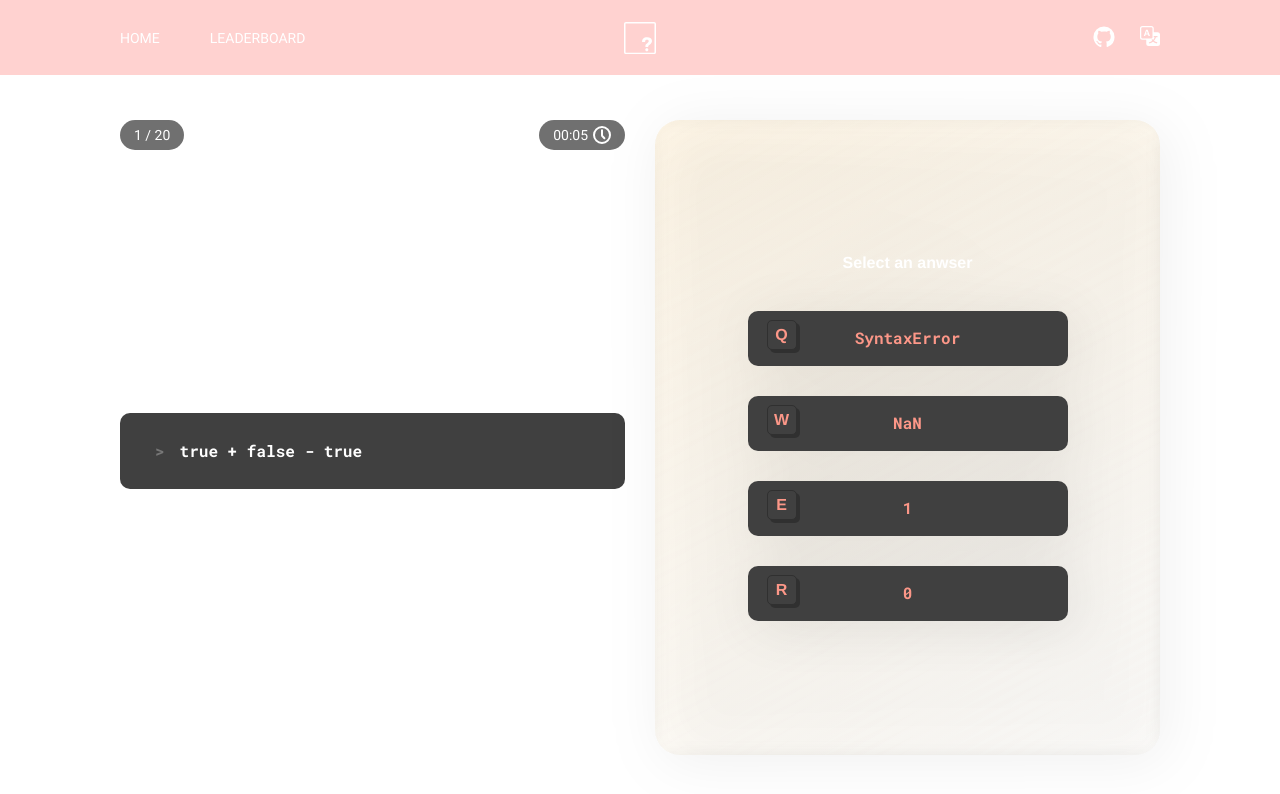
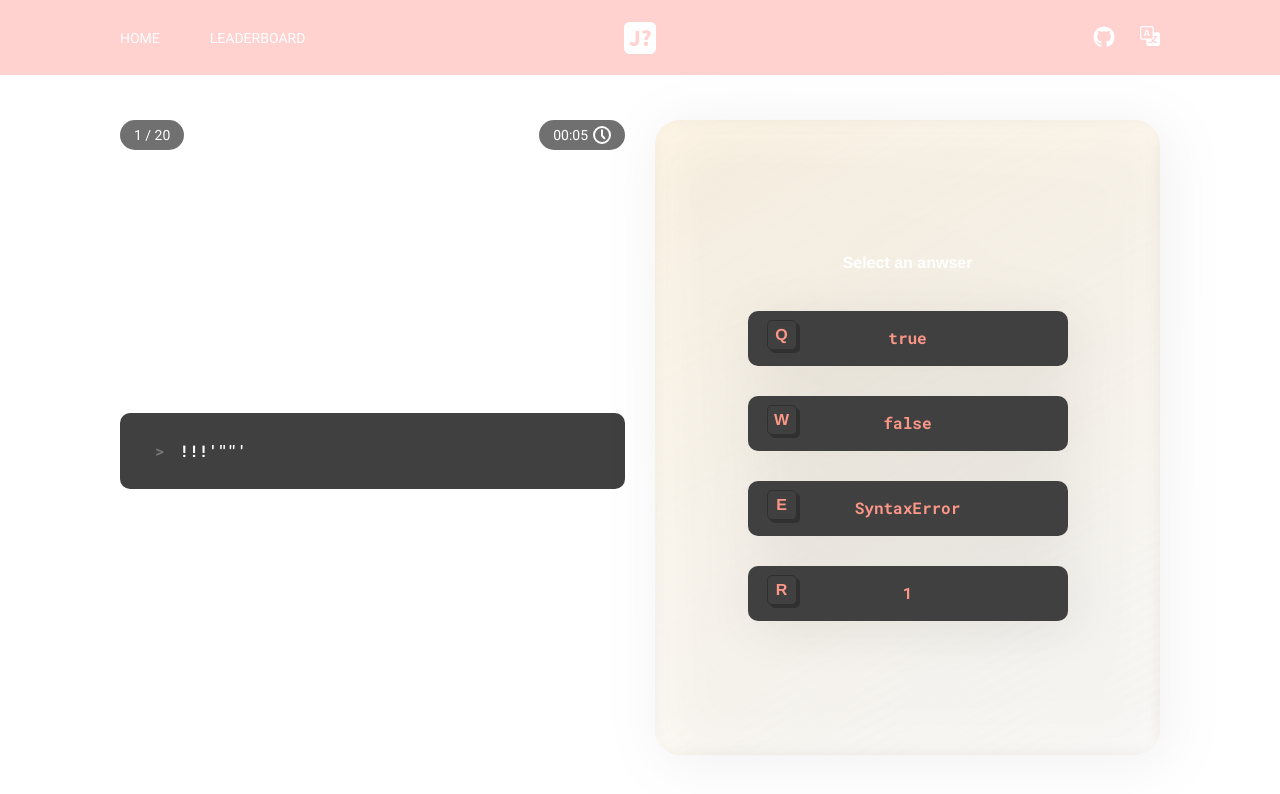
Before and after one commit to simmxns/weirdojs, a Gatsby site in the folder app/: page /quiz in a window 1280 px wide. Built offline with nearby package versions, Linux system fonts and the light colour scheme; Gatsby itself is replaced by a stand-in of ours.

Commit message:
feat(Root): not remembered changes

```diff
--- a/app/src/assets/quizObj.ts
+++ b/app/src/assets/quizObj.ts
@@ -76,7 +76,7 @@ export default [
     answers: ['NaN', '0', 'SyntaxError', 'null']
   },
   {
-    question: 'typeof [] + "" - - "" + {a: 25} ** 25 ?? 0',
-    answers: ['NaN', "'number'", 'TypeError', 'Maybe on another day']
+    question: 'typeof ([] + "" - - "" + {} ** 25 ?? 0)',
+    answers: ['NaN', "'number'", 'null', 'I give up']
   }
 ];
--- a/app/src/components/AnswerButton.tsx
+++ b/app/src/components/AnswerButton.tsx
@@ -1,28 +1,24 @@
-import { FunctionComponent } from 'react';
+import { forwardRef } from 'react';
 import * as styles from '@/styles/components/AnswerButton.module.sass';
 import KeyButton from './KeyButton';
 
-interface PropTypes {
-  answer: string;
-  keyType: 'space' | 'esc' | 'right' | 'left' | 'q' | 'w' | 'e' | 'r';
-  callback: () => void;
-}
-
-const AnswerButton: FunctionComponent<PropTypes> = function ({
-  answer,
-  keyType,
-  callback
-}) {
-  return (
+const AnswerButton = forwardRef<HTMLParagraphElement, PropTypes>(
+  ({ keyType, callback, answer }, ref) => (
     <div className={styles.answerButton}>
       <KeyButton
         className={styles.absKeyButton}
         keyType={keyType}
         callback={callback}
       />
-      <p>{answer}</p>
+      <p ref={ref}>{answer}</p>
     </div>
-  );
-};
+  )
+)
 
 export default AnswerButton;
+
+interface PropTypes {
+  answer: string;
+  keyType: 'space' | 'esc' | 'right' | 'left' | 'q' | 'w' | 'e' | 'r';
+  callback: (e?: Event) => void;
+}
--- a/app/src/components/Icons.tsx
+++ b/app/src/components/Icons.tsx
@@ -1,20 +1,14 @@
 import { ReactElement } from 'react';
 
 export const Logo = (props: any): ReactElement<SVGSVGElement> => (
-  <svg
-    viewBox="0 0 1000 1000"
-    width={32}
-    height={32}
-    xmlSpace="preserve"
-    {...props}
-  >
+  <svg width={32} height={32} viewBox="0 0 450 450" {...props}>
     <path
-      fill="#FFF"
-      d="M939.81 1008.26H60.19C27 1008.26 0 981.26 0 948.07V60.19C0 27 27 0 60.19 0h879.63C973 0 1000 27 1000 60.19v887.88c0 33.19-27 60.19-60.19 60.19zM60.19 47.47c-6.89 0-12.71 5.82-12.71 12.71v887.88c0 6.89 5.82 12.71 12.71 12.71h879.63c6.89 0 12.71-5.82 12.71-12.71V60.19c0-6.89-5.82-12.71-12.71-12.71H60.19z"
+      d="M370 0H80A80.24 80.24 0 0 0 0 80v290a80.24 80.24 0 0 0 80 80h290a80.24 80.24 0 0 0 80-80V80a80.24 80.24 0 0 0-80-80ZM216.49 260.82c0 42.72-23 78.21-72.3 78.21-34.83 0-57.18-13.15-72.95-40.42L109.36 270c7.23 13.8 17.74 20.37 26.94 20.37 15.12 0 23.66-7.22 23.66-34.17V121.49h56.53Zm92.6 78.18c-19 0-32.86-15.12-32.86-34.18s13.81-34.17 32.86-34.17S342 285.79 342 304.85 328.15 339 309.09 339Zm25-84.13h-49.31c-6.57-42.72 40.09-61.12 40.09-82.15 0-11.83-8.55-16.43-18.4-16.43-11.18 0-18.41 5.91-27 13.8l-30.89-28.26c16.1-18.4 38.78-30.89 65.07-30.89 36.14 0 65.06 16.43 65.06 57.84.05 39.46-47.93 49.98-44.64 86.12Z"
+      fill="#fff"
     />
     <path
-      fill="#FFF"
-      d="M677.42 778.72c-5.75 0-10.39-4.74-10.28-10.49.3-14.98 1.29-26.96 2.95-35.95 2.04-10.19 5.91-20.17 11.61-29.95 7.33-12.63 22.41-26.69 45.22-42.17 18.45-12.03 30.98-22.88 37.58-32.55.21-.31.4-.62.58-.94 4.3-7.58 6.44-15.16 6.44-22.73 0-30.56-17.52-45.84-52.56-45.84-21.59 0-36.87 4.99-45.83 14.97-7.71 8.58-12.25 22.21-13.63 40.88-.4 5.37-4.85 9.54-10.24 9.54h-76.33c-5.85 0-10.49-4.89-10.27-10.74 1.57-42.38 14.86-74.86 39.88-97.43 27.09-24.45 66.92-36.67 119.48-36.67 46.85 0 83.93 10.19 111.23 30.56 27.3 20.37 40.95 48.48 40.95 84.34 0 40.74-20.98 75.98-62.95 105.72-24.44 18.34-38.91 30.76-43.39 37.28-5.08 6.77-8.05 17.64-8.91 32.58-.31 5.4-4.84 9.59-10.25 9.59h-71.28zm-13.08 87.92c0-26.2 21.24-47.43 47.43-47.43h2.21c26.2 0 47.43 21.24 47.43 47.43 0 26.2-21.24 47.43-47.43 47.43h-2.21c-26.19 0-47.43-21.23-47.43-47.43z"
+      d="M370 0H80A80.24 80.24 0 0 0 0 80v290a80.24 80.24 0 0 0 80 80h290a80.24 80.24 0 0 0 80-80V80a80.24 80.24 0 0 0-80-80ZM216.49 260.82c0 42.72-23 78.21-72.3 78.21-34.83 0-57.18-13.15-72.95-40.42L109.36 270c7.23 13.8 17.74 20.37 26.94 20.37 15.12 0 23.66-7.22 23.66-34.17V121.49h56.53Zm92.6 78.18c-19 0-32.86-15.12-32.86-34.18s13.81-34.17 32.86-34.17S342 285.79 342 304.85 328.15 339 309.09 339Zm25-84.13h-49.31c-6.57-42.72 40.09-61.12 40.09-82.15 0-11.83-8.55-16.43-18.4-16.43-11.18 0-18.41 5.91-27 13.8l-30.89-28.26c16.1-18.4 38.78-30.89 65.07-30.89 36.14 0 65.06 16.43 65.06 57.84.05 39.46-47.93 49.98-44.64 86.12Z"
+      fill="#fff"
     />
   </svg>
 );
--- a/app/src/components/KeyButton.tsx
+++ b/app/src/components/KeyButton.tsx
@@ -55,7 +55,8 @@ const KeyButton: FunctionComponent<PropTypes> = function ({
   return (
     <div className={`${className ? className : ''}`}>
       <button
-        onClick={() => callback()}
+        onClick={callback}
+        onKeyPress={callback}
         onMouseDown={onMouseDownHandler}
         onMouseUp={onMouseUpHandler}
         className={styles.keyButtonWrapper}
--- a/app/src/components/Quiz/Answers.tsx
+++ /dev/null
@@ -1,43 +0,0 @@
-import GlassLayout from "../GlassLayout";
-import * as styles from '@/styles/components/Quiz.module.sass';
-import AnswerButton from "../AnswerButton";
-import { FunctionComponent } from "react";
-
-const Answers: FunctionComponent<PropTypes> = function ({ obj, index, callback }) { return (
-        <GlassLayout>
-          <div className={styles.answersGlass}>
-            <h6 className={styles.answersTitle}>Select an anwser</h6>
-            <div className={styles.answersButtons}>
-              <AnswerButton
-                answer={obj[index].answers[0]}
-                keyType="q"
-                callback={callback}
-              />
-              <AnswerButton
-                answer={obj[index].answers[1]}
-                keyType="w"
-                callback={callback}
-              />
-              <AnswerButton
-                answer={obj[index].answers[2]}
-                keyType="e"
-                callback={callback}
-              />
-              <AnswerButton
-                answer={obj[index].answers[3]}
-                keyType="r"
-                callback={callback}
-              />
-            </div>
-          </div>
-        </GlassLayout>
-
-)}
-
-export default Answers
-
-interface PropTypes {
-	obj: any[]
-	index: number
-	callback: () => void
-}
--- a/app/src/components/Quiz/Questions.tsx
+++ /dev/null
@@ -1,19 +0,0 @@
-import { FunctionComponent } from 'react';
-import QuestionCode from '../QuestionCode';
-import * as styles from '@/styles/components/Quiz.module.sass';
-
-const Questions: FunctionComponent<PropTypes> = function ({ obj, index }) {
-
-  return (
-        <div className={styles.questionsWrapper}>
-          <QuestionCode snippet={obj[index].question} />
-        </div>
-  );
-}
-
-export default Questions
-
-interface PropTypes {
-  obj: any[]
-  index: number
-}
--- a/app/src/pages/quiz.tsx
+++ b/app/src/pages/quiz.tsx
@@ -1,17 +1,27 @@
 import Header from '@/components/Header';
 import * as styles from '@/styles/layouts/quiz.module.sass';
-import Questions from '@/components/Quiz/Questions';
-import Pill from '@/components/Pills'
-import Answers from '@/components/Quiz/Answers';
+import Pill from '@/components/Pills';
 import quizObj from '@/assets/quizObj';
-import { useState } from 'react';
+import { createRef, useEffect, useState } from 'react';
+import GlassLayout from '@/components/GlassLayout';
+import AnswerButton from '@/components/AnswerButton';
+import QuestionCode from '@/components/QuestionCode';
+
+const FinishGame = (index: number) => {
+  if (index === 21) alert('the game has finished');
+};
 
 export default function QuizPage() {
-  const [index, setIndex] = useState(0);
+  const [index, setIndex] = useState(1);
+  const ref = createRef<HTMLParagraphElement>()
 
   const callbackHandler = () => {
     setIndex(index + 1);
+    console.log(ref.current)
   };
+
+  useEffect(() => {
+  });
 
   return (
     <>
@@ -19,13 +29,45 @@ export default function QuizPage() {
       <main className={styles.quizHero}>
         <section className={styles.questionBody}>
           <div className={styles.pillWrapper}>
-          <Pill.TaskPill current={index + 1} />
+            <Pill.TaskPill current={index} />
             <Pill.TimerPill />
           </div>
-        <Questions obj={quizObj} index={index} />
+          <div className={styles.questionsWrapper}>
+            <QuestionCode snippet={quizObj[index].question} />
+          </div>
         </section>
         <section className={styles.answersBody}>
-        <Answers obj={quizObj} index={index} callback={callbackHandler} />
+          <GlassLayout>
+            <div className={styles.answersGlass}>
+              <h6 className={styles.answersTitle}>Select an anwser</h6>
+              <div className={styles.answersButtons}>
+                <AnswerButton
+                  ref={ref}
+                  answer={quizObj[index].answers[0]}
+                  keyType="q"
+                  callback={callbackHandler}
+                />
+                <AnswerButton
+                  ref={ref}
+                  answer={quizObj[index].answers[1]}
+                  keyType="w"
+                  callback={callbackHandler}
+                />
+                <AnswerButton
+                  ref={ref}
+                  answer={quizObj[index].answers[2]}
+                  keyType="e"
+                  callback={callbackHandler}
+                />
+                <AnswerButton
+                  ref={ref}
+                  answer={quizObj[index].answers[3]}
+                  keyType="r"
+                  callback={callbackHandler}
+                />
+              </div>
+            </div>
+          </GlassLayout>
         </section>
       </main>
     </>
--- a/app/src/styles/components/Quiz.module.sass
+++ /dev/null
@@ -1,24 +0,0 @@
-@use '../core' as core
-
-.questionsWrapper
-	@include core.layout-flex(center, center)
-	height: 95%
-	width: 100%
-
-.answersGlass
-	@include core.layout-flex(center, center)
-	flex-direction: column
-	width: 100%
-	height: 100%
-
-.answersTitle
-	font-family: 'Helvetica'
-	font-weight: 800
-	font-size: 1rem
-	color: core.$white
-	margin-bottom: 40px
-
-.answersButtons
-	width: 100%
-	@include core.layout-grid(center, center, row)
-	row-gap: 30px
--- a/app/src/styles/layouts/quiz.module.sass
+++ b/app/src/styles/layouts/quiz.module.sass
@@ -20,3 +20,26 @@
 .pillWrapper
 	@include core.layout-flex(center, space-between)
 	width: 100%
+
+.questionsWrapper
+	@include core.layout-flex(center, center)
+	height: 95%
+	width: 100%
+
+.answersGlass
+	@include core.layout-flex(center, center)
+	flex-direction: column
+	width: 100%
+	height: 100%
+
+.answersTitle
+	font-family: 'Helvetica'
+	font-weight: 800
+	font-size: 1rem
+	color: core.$white
+	margin-bottom: 40px
+
+.answersButtons
+	width: 100%
+	@include core.layout-grid(center, center, row)
+	row-gap: 30px
```
Also changed, not shown: app/src/components/Pills.tsx (+4 -4 lines), app/src/components/Quiz/index.tsx (deleted), app/static/favicon.svg, 1 other file. Lines whose indentation alone changed are shown as unchanged.
